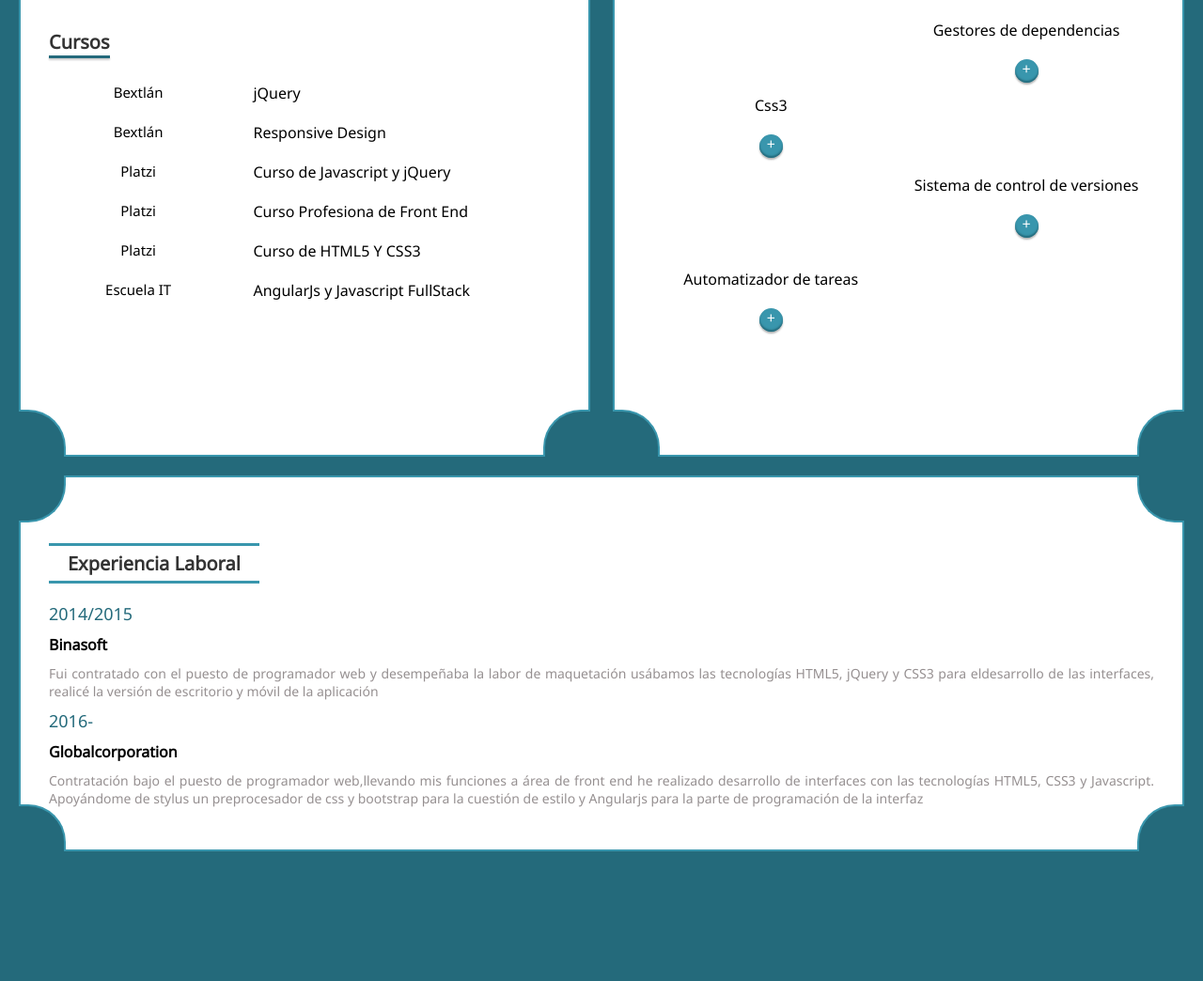
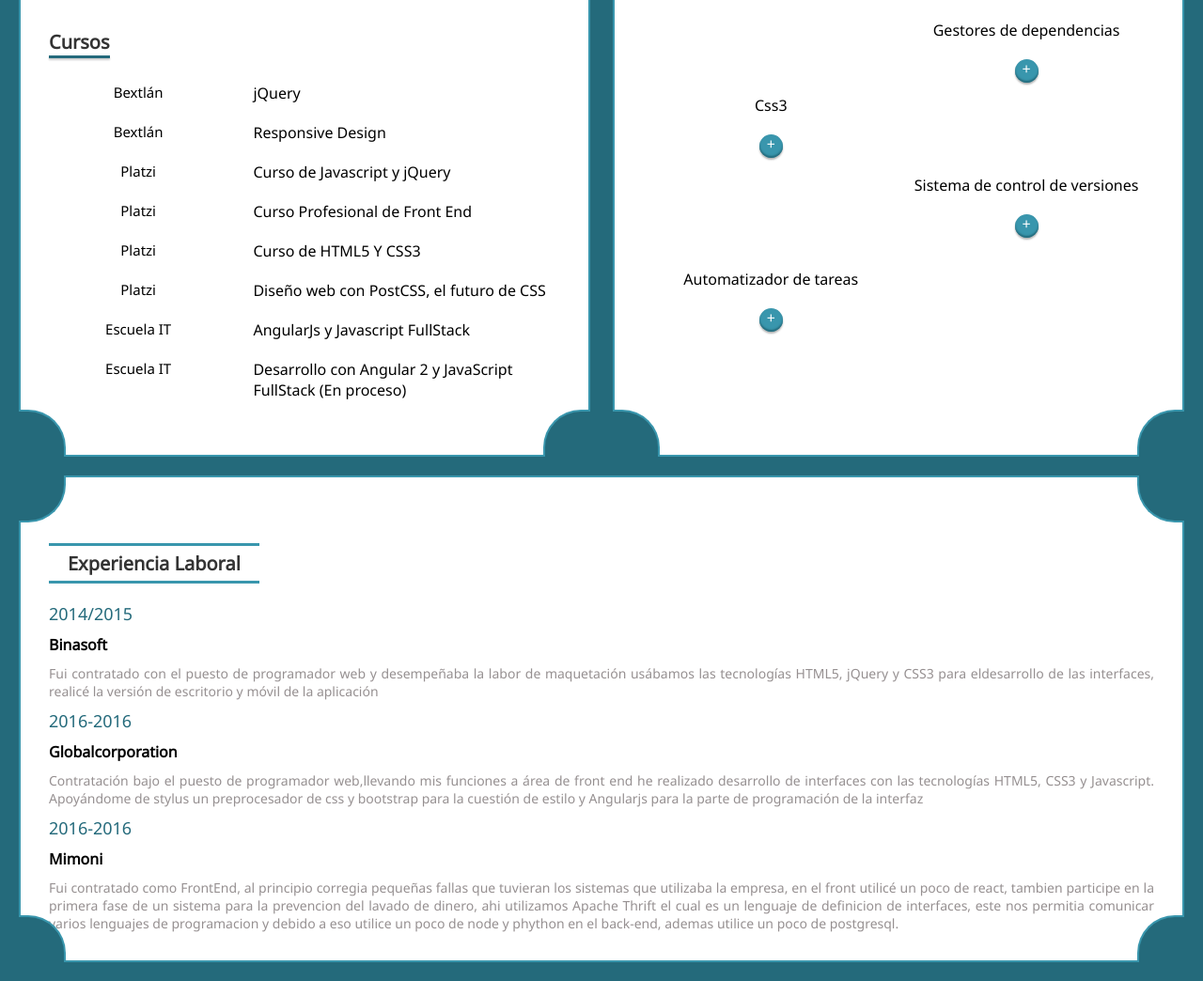
Before and after one commit to davidvelavi/cv, a website: page index.jade in a window 1280 px wide. Shown: the part 1154-2198 px from the top of the page at 94% size. Before the commit the page ends 2080 px from the top, so only its background shows below. Drawn offline with nearby package versions, Linux system fonts and the light colour scheme; files that its build step writes are made by us from their sources.

Commit message:
Actualizacion de cv

```diff
--- a/index.jade
+++ b/index.jade
@@ -101,7 +101,7 @@
 								|Platzi
 							article.Pagina-EducacionEscuela
 								p.Pagina-EducacionTitulo
-									|Curso Profesiona de Front End
+									|Curso Profesional de Front End
 						section.Pagina-EducacionHistorial
 							article.Pagina-EducacionFecha
 								|Platzi
@@ -110,10 +110,22 @@
 									|Curso de HTML5 Y CSS3
 						section.Pagina-EducacionHistorial
 							article.Pagina-EducacionFecha
+								|Platzi
+							article.Pagina-EducacionEscuela
+								p.Pagina-EducacionTitulo
+									|Diseño web con PostCSS, el futuro de CSS
+						section.Pagina-EducacionHistorial
+							article.Pagina-EducacionFecha
 								|Escuela IT
 							article.Pagina-EducacionEscuela
 								p.Pagina-EducacionTitulo
 									|AngularJs  y Javascript FullStack
+						section.Pagina-EducacionHistorial
+							article.Pagina-EducacionFecha
+								|Escuela IT
+							article.Pagina-EducacionEscuela
+								p.Pagina-EducacionTitulo
+									|Desarrollo con Angular 2 y JavaScript FullStack (En proceso)
 				section.Pagina#AreaConocimiento
 					span.Pagina-Esquina.top-left
 					span.Pagina-Esquina.top-right
@@ -186,11 +198,21 @@
 						| Fui contratado con el puesto de programador web y desempeñaba la labor de maquetación usábamos las tecnologías HTML5, jQuery y CSS3 para eldesarrollo de las interfaces, realicé la versión de escritorio y móvil de la aplicación
 				article.Pagina-ExperieciaItem
 					p.Pagina-ExperieciaFecha
-						| 2016-
+						| 2016-2016
 					p.Pagina-ExperieciaEmpresa
 						| Globalcorporation
 					p.Pagina-ExperieciaDescripcion
 						| Contratación bajo el puesto de programador web,llevando mis funciones a área de front end he realizado desarrollo de interfaces con las tecnologías HTML5, CSS3 y Javascript. Apoyándome de stylus un preprocesador de css y bootstrap para la cuestión de estilo y Angularjs para la parte de programación de la interfaz
+				article.Pagina-ExperieciaItem
+					p.Pagina-ExperieciaFecha
+						| 2016-2016
+					p.Pagina-ExperieciaEmpresa
+						| Mimoni
+					p.Pagina-ExperieciaDescripcion
+						| Fui contratado como FrontEnd, al principio corregia pequeñas fallas que tuvieran los sistemas que utilizaba la empresa, en el front utilicé un poco de react,
+						| tambien participe en la primera fase de un sistema para la prevencion del lavado de dinero, ahi utilizamos Apache Thrift el cual es un lenguaje de definicion
+						| de interfaces, este nos permitia comunicar varios lenguajes de programacion y debido a eso utilice un poco de node y phython en el back-end, ademas utilice un poco de
+						| postgresql.
 
 
 
```
Also changed, not shown: index.html.
